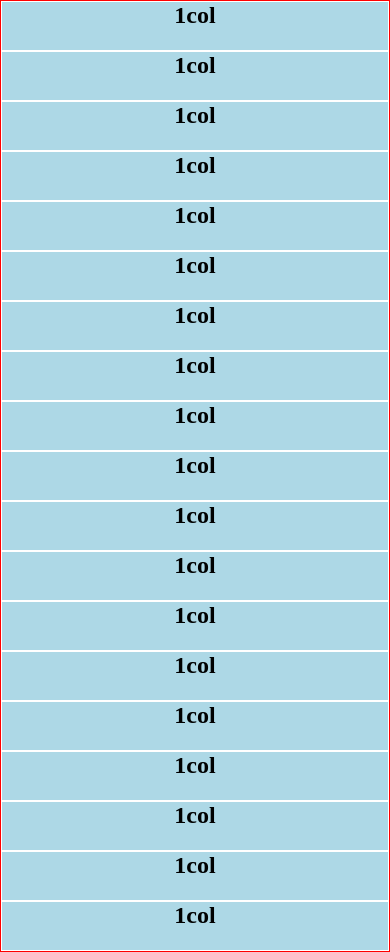
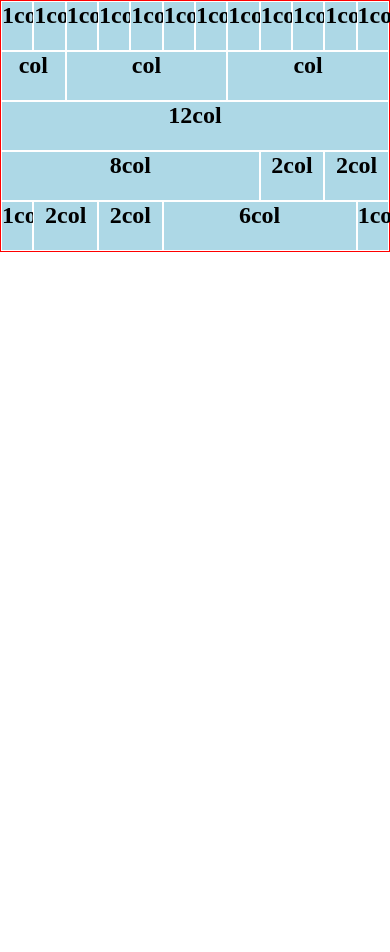
Before and after one commit to IvanoPisaniello/html-css-12bool, a plain HTML site: page index.html in a window 390 px wide. After the commit the page ends 844 px from the top, so only its background shows below. Drawn offline with Linux system fonts and the light colour scheme.

Commit message:
fixed responsive

```diff
--- a/index.html
+++ b/index.html
@@ -13,72 +13,90 @@
     <section>
         <div class="container">
             <div class="row">
-                <div class="col-12 col-sm-4 col-lg-1">
+                <div class="col-1 col-sm-1">
                     <h2>1col</h2>
                 </div>
-                <div class="col-12 col-sm-4 col-lg-1">
+                <div class="col-1 col-sm-1">
                     <h2>1col</h2>
                 </div>
-                <div class="col-12 col-sm-4 col-lg-1">
+                <div class="col-1 col-sm-1">
                     <h2>1col</h2>
                 </div>
-                <div class="col-12 col-sm-4 col-lg-1">
+                <div class="col-1 col-sm-1">
                     <h2>1col</h2>
                 </div>
-                <div class="col-12 col-sm-4 col-lg-1">
+                <div class="col-1 col-sm-1">
                     <h2>1col</h2>
                 </div>
-                <div class="col-12 col-sm-4 col-lg-1">
+                <div class="col-1 col-sm-1">
                     <h2>1col</h2>
                 </div>
-                <div class="col-12 col-sm-4 col-lg-1">
+                <div class="col-1 col-sm-1">
                     <h2>1col</h2>
                 </div>
-                <div class="col-12 col-sm-4 col-lg-1">
+                <div class="col-1 col-sm-1">
                     <h2>1col</h2>
                 </div>
-                <div class="col-12 col-sm-4 col-lg-1">
+                <div class="col-1 col-sm-1">
                     <h2>1col</h2>
                 </div>
-                <div class="col-12 col-sm-4 col-lg-1">
+                <div class="col-1 col-sm-1">
                     <h2>1col</h2>
                 </div>
-                <div class="col-12 col-sm-4 col-lg-1">
+                <div class="col-1 col-sm-1">
                     <h2>1col</h2>
                 </div>
-                <div class="col-12 col-sm-4 col-lg-1">
+                <div class="col-1 col-sm-1">
                     <h2>1col</h2>
                 </div>
             </div>
             <div class="row">
-                <div class="col-12 col-sm-4 col-lg-2">
-                    <h2>1col</h2>
+                <div class="col-2">
+                    <h2>col</h2>
                 </div>
-                <div class="col-12 col-sm-4 col-lg-5">
-                    <h2>1col</h2>
+                <div class="col-5">
+                    <h2>col</h2>
                 </div>
-                <div class="col-12 col-sm-4 col-lg-5">
-                    <h2>1col</h2>
+                <div class="col-5">
+                    <h2>col</h2>
                 </div>
             </div>
             <div class="row">
-                <div class="col-12 col-sm-12 col-lg-12">
-                    <h2>1col</h2>
+                <div class="col-12">
+                    <h2>12col</h2>
                 </div>
 
             </div>
             <div class="row">
-                <div class="col-12 col-sm-4 col-lg-8">
+                <div class="col-8">
+                    <h2>8col</h2>
+                </div>
+                <div class="col-2">
+                    <h2>2col</h2>
+                </div>
+                <div class="col-2">
+                    <h2>2col</h2>
+                </div>
+            </div>
+            <div class="row">
+                <div class="col-1">
                     <h2>1col</h2>
                 </div>
-                <div class="col-12 col-sm-4 col-lg-2">
-                    <h2>1col</h2>
+                <div class="col-2">
+                    <h2>2col</h2>
                 </div>
-                <div class="col-12 col-sm-4 col-lg-2">
+                <div class="col-2">
+                    <h2>2col</h2>
+                </div>
+                <div class="col-6">
+                    <h2>6col</h2>
+                </div>
+                <div class="col-1">
                     <h2>1col</h2>
                 </div>
             </div>
-        </div>
+            <!-- colonne innestate -->
+
     </section>
 </body>
 
```
